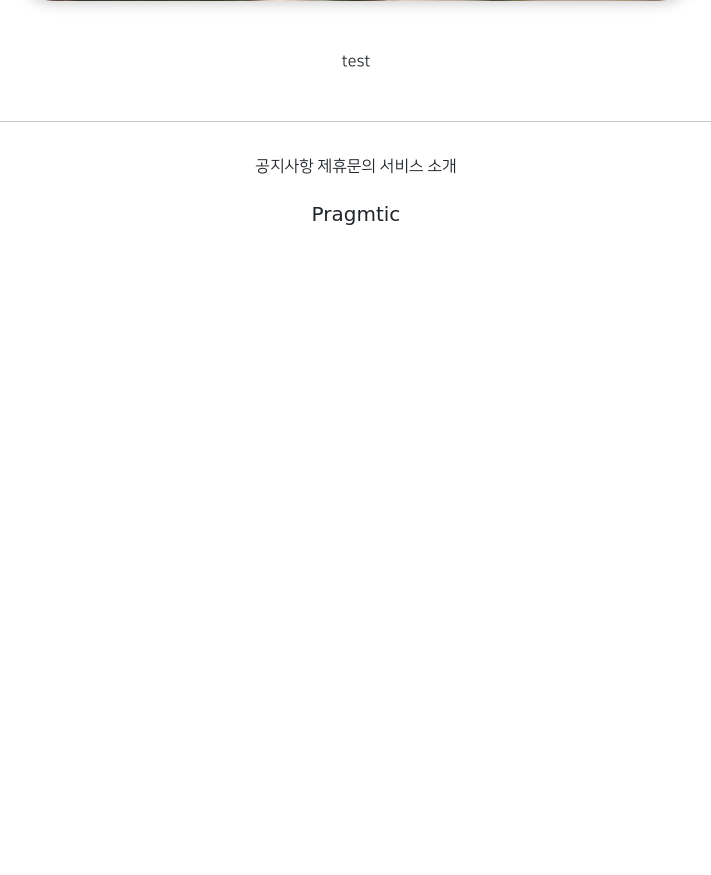
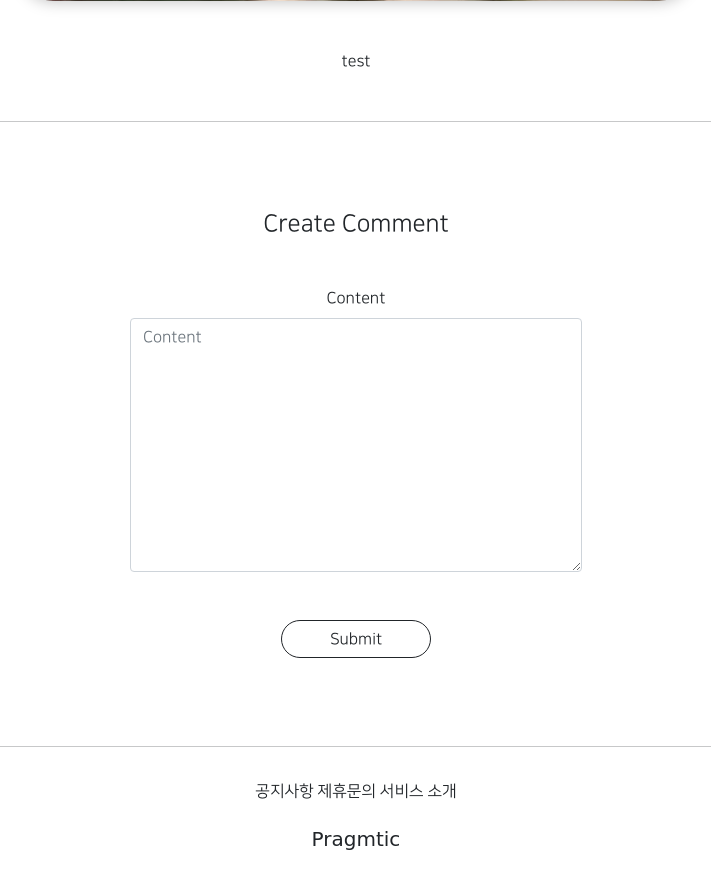
Before and after one commit to ui-hyeong/MYPROJECT, a Django app: page /articles/detail/1 in a window 1280 px wide. Shown: the part 973-1848 px from the top of the page, without its empty margins (284-995 px from the left). Before the commit the page ends 1198 px from the top, so only its background shows below. Run offline with Django 3.2, Linux system fonts and the light colour scheme; data comes from the database, SQL or seed files in the repository; parts of the project's set-up code (start-up, migrations or seed data) failed here and were passed over; some libraries are stand-ins or nearby versions; some web fonts are replaced.

Commit message:
8 / 10 M P commit 4

```diff
--- a/articleapp/templates/articleapp/detail.html
+++ b/articleapp/templates/articleapp/detail.html
@@ -34,6 +34,14 @@
             </div>
             {% endif %}
         </div>
+        <hr>
+        <div class="text-center my-4">
+        {#    댓글 내용, 댓글 작성창 만드려 함#}
+
+            {% include 'commentapp/create.html' %}
+
+        </div>
+    </div>
 
     </div>
 
--- a/articleapp/views.py
+++ b/articleapp/views.py
@@ -5,10 +5,13 @@ from django.shortcuts import render
 from django.urls import reverse_lazy, reverse
 from django.utils.decorators import method_decorator
 from django.views.generic import CreateView, DetailView, UpdateView, DeleteView, ListView
+from django.views.generic.edit import FormMixin
 
 from articleapp.decorators import article_ownership_required
 from articleapp.forms import ArticleCreationForm
 from articleapp.models import Article
+from commentapp.forms import CommentCreationForm
+
 
 @method_decorator(login_required, 'get')
 @method_decorator(login_required, 'post')
@@ -25,8 +28,9 @@ class ArticleCreateView(CreateView):
         return reverse('articleapp:detail', kwargs={'pk': self.object.pk})
 
 
-class ArticleDetailView(DetailView):
+class ArticleDetailView(DetailView, FormMixin):
     model = Article
+    form_class = CommentCreationForm
     context_object_name = 'target_article'
     template_name = 'articleapp/detail.html'
 
--- a/commentapp/templates/commentapp/create.html
+++ b/commentapp/templates/commentapp/create.html
@@ -1,4 +1,5 @@
-{%  extends 'base.html' %}
+{# extend가 필요없다 #}
+{#이쓰면 이 페이지를 같이 쓰는 곳에도 머리와 꼬리내용이 출력되기 떄문 #}
 {% load bootstrap4 %} {# bootstrap4를 가져오겠다 #}
 
 {% block content %}
```
